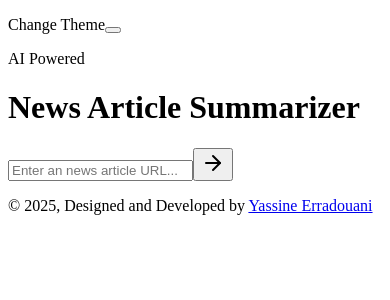
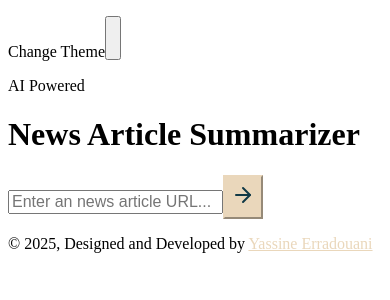
Before and after one commit to yassnemo/PulsePoint.v2, a React (Vite) app in the folder client/: page / in a window 390 px wide. Shown: the top 300 px of the page. Built offline with nearby package versions, Linux system fonts and the light colour scheme.

Commit message:
feat: update dark mode theme and add custom button colors
- Change dark mode background to deep green (#113946)
- Add custom colors for author name and buttons in dark mode
- Style primary buttons with #EAD7BB color
- Style voice button with #FFF2D8 color in dark mode

```diff
--- a/client/src/index.css
+++ b/client/src/index.css
@@ -28,19 +28,19 @@
 }
 
 .dark {
-  --background: hsl(222, 47%, 11%);
+  --background: hsl(158, 61%, 8%);
   --foreground: hsl(0, 0%, 98%);
-  --muted: hsl(240, 3.7%, 15.9%);
+  --muted: hsl(158, 40%, 14%);
   --muted-foreground: hsl(240, 5%, 64.9%);
-  --popover: hsl(222, 47%, 11%);
+  --popover: hsl(158, 61%, 8%);
   --popover-foreground: hsl(0, 0%, 98%);
-  --card: hsl(222, 47%, 11%);
+  --card: hsl(158, 61%, 8%);
   --card-foreground: hsl(0, 0%, 98%);
-  --border: hsl(240, 3.7%, 15.9%);
-  --input: hsl(240, 3.7%, 15.9%);
+  --border: hsl(158, 40%, 14%);
+  --input: hsl(158, 40%, 14%);
   --primary: hsl(246, 83%, 63%);
   --primary-foreground: hsl(0, 0%, 100%);
-  --secondary: hsl(240, 3.7%, 15.9%);
+  --secondary: hsl(158, 40%, 14%);
   --secondary-foreground: hsl(0, 0%, 98%);
   --accent: hsl(166, 83%, 53%);
   --accent-foreground: hsl(0, 0%, 100%);
@@ -48,6 +48,25 @@
   --destructive-foreground: hsl(0, 0%, 98%);
   --ring: hsl(240, 4.9%, 83.9%);
   --radius: 12px;
+}
+
+/* Mobile responsive improvements while keeping simple design */
+@media (max-width: 768px) {
+  button,
+  input[type="button"],
+  input[type="submit"],
+  select {
+    min-height: 44px;
+  }
+
+  /* Prevent zoom on input focus on iOS */
+  input[type="text"],
+  input[type="url"],
+  input[type="email"],
+  select,
+  textarea {
+    font-size: 16px;
+  }
 }
 
 @layer base {
@@ -63,3 +82,176 @@
 .font-inter {
   font-family: 'Inter', system-ui, sans-serif;
 }
+
+/* Hamish Williams Theme Toggle */
+.theme-toggle {
+  --offset: 6px;
+  --button-size: 44px;
+
+  position: relative;
+  display: flex;
+  align-items: center;
+  justify-content: center;
+  width: var(--button-size);
+  height: var(--button-size);
+  background: transparent;
+  border: 0;
+  border-radius: 50%;
+  cursor: pointer;
+  transition: all 0.3s cubic-bezier(0.4, 0, 0.2, 1);
+  color: hsl(var(--foreground));
+}
+
+.theme-toggle:hover {
+  background: hsl(var(--muted));
+  transform: scale(1.05);
+}
+
+.theme-toggle:focus-visible {
+  outline: 2px solid hsl(var(--primary));
+  outline-offset: 2px;
+}
+
+.theme-toggle-svg {
+  width: 38px;
+  height: 38px;
+}
+
+.theme-toggle-circle {
+  fill: currentColor;
+  transform: scale(0.6);
+  transform-origin: center;
+  transition-property: transform, fill;
+  transition-duration: 0.6s;
+  transition-delay: 0s;
+  transition-timing-function: cubic-bezier(0.65, 0, 0.35, 1);
+}
+
+.theme-toggle-circle[data-mask="true"] {
+  fill: white;
+}
+
+[data-theme="dark"] .theme-toggle-circle {
+  transform: none;
+  transition-delay: 0.3s;
+}
+
+.theme-toggle-mask {
+  fill: black;
+  transform: translate3d(100%, -100%, 0);
+  transition: transform 0.6s cubic-bezier(0.65, 0, 0.35, 1);
+  transition-delay: 0s;
+}
+
+[data-theme="dark"] .theme-toggle-mask {
+  transform: none;
+  transition-delay: 0.3s;
+}
+
+.theme-toggle-path {
+  stroke: currentColor;
+  fill: none;
+  stroke-linecap: round;
+  stroke-width: 3;
+  stroke-dasharray: 7 7;
+  stroke-dashoffset: 0;
+  opacity: 1;
+  transition-property: stroke-dashoffset, opacity;
+  transition-duration: 0.6s;
+  transition-timing-function: cubic-bezier(0.65, 0, 0.35, 1);
+  transition-delay: 0.3s;
+}
+
+[data-theme="dark"] .theme-toggle-path {
+  stroke-dashoffset: 7;
+  opacity: 0;
+  transition-delay: 0s;
+}
+
+/* Author Link Hover Animation - Simple Underline */
+a.author-link {
+  position: relative !important;
+  display: inline-block !important;
+  text-decoration: none !important;
+}
+
+a.author-link::before {
+  content: '' !important;
+  position: absolute !important;
+  bottom: -2px !important;
+  left: 0 !important;
+  width: 0% !important;
+  height: 2px !important;
+  background: hsl(var(--primary)) !important;
+  transition: width 0.3s ease !important;
+}
+
+a.author-link:hover::before {
+  width: 100% !important;
+}
+
+/* Enhanced mobile responsiveness for author link */
+@media (max-width: 640px) {
+  .author-link::after {
+    height: 1.5px;
+    bottom: -1px;
+  }
+}
+
+/* Mobile responsive adjustments */
+@media (max-width: 640px) {
+  .theme-toggle {
+    --button-size: 40px;
+  }
+
+  .theme-toggle-svg {
+    width: 32px;
+    height: 32px;
+  }
+}
+
+/* Custom colors for dark mode */
+.dark .author-link,
+.dark a[href="https://yerradouani.me/"] {
+  color: #EAD7BB !important;
+}
+
+.dark .author-link:hover,
+.dark a[href="https://yerradouani.me/"]:hover {
+  color: #EAD7BB !important;
+}
+
+.dark .author-link .group-hover\:w-full,
+.dark a[href="https://yerradouani.me/"] span {
+  background-color: #EAD7BB !important;
+}
+
+/* Send button and primary buttons in dark mode */
+.dark button[class*="bg-primary"],
+.dark .bg-primary {
+  background-color: #EAD7BB !important;
+  color: #113946 !important;
+  border-color: #EAD7BB !important;
+}
+
+.dark button[class*="bg-primary"]:hover,
+.dark .bg-primary:hover,
+.dark button[class*="hover:bg-primary"]:hover {
+  background-color: #E5D0A8 !important;
+  color: #113946 !important;
+}
+
+/* Voice reading button in dark mode */
+.dark button[class*="bg-accent"],
+.dark .bg-accent {
+  background-color: #FFF2D8 !important;
+  color: #113946 !important;
+  border-color: #FFF2D8 !important;
+}
+
+.dark button[class*="bg-accent"]:hover,
+.dark .bg-accent:hover,
+.dark button[class*="hover:bg-accent"]:hover {
+  background-color: #F5E6C8 !important;
+  color: #113946 !important;
+}
```
